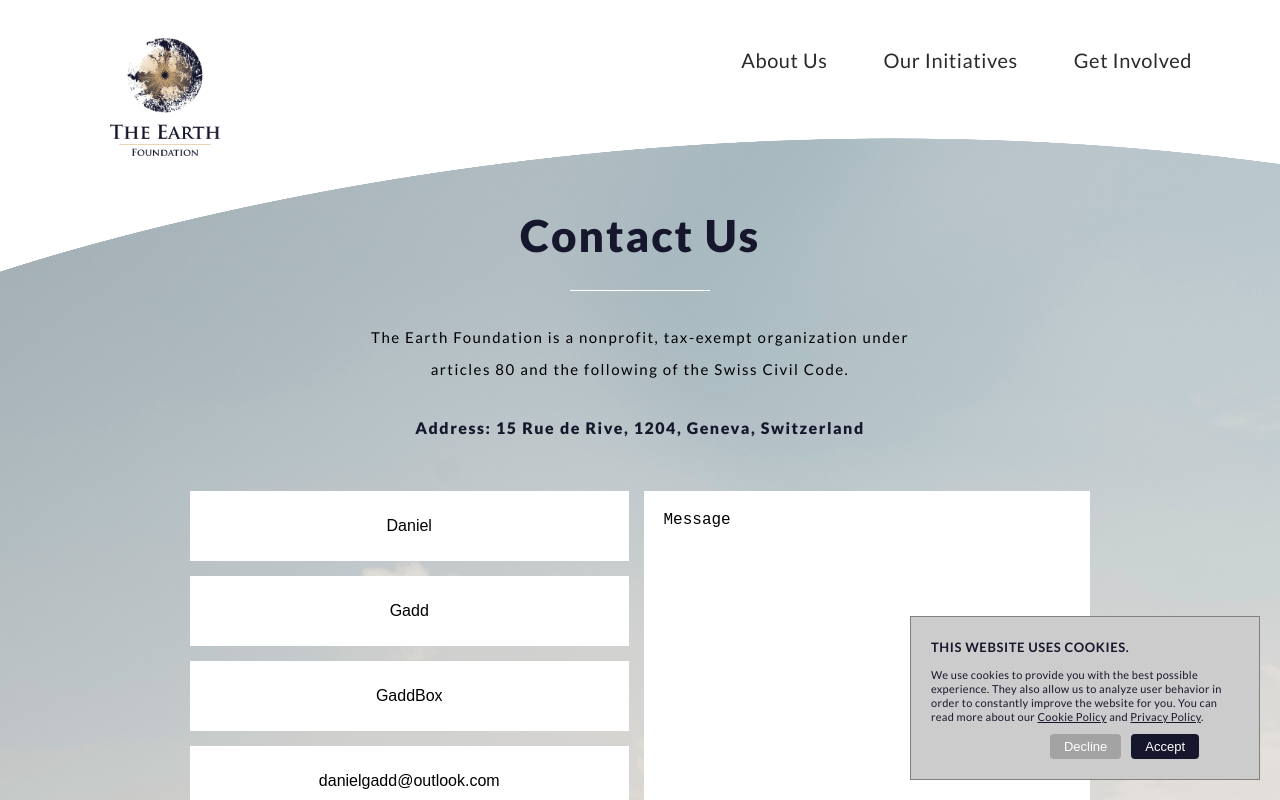
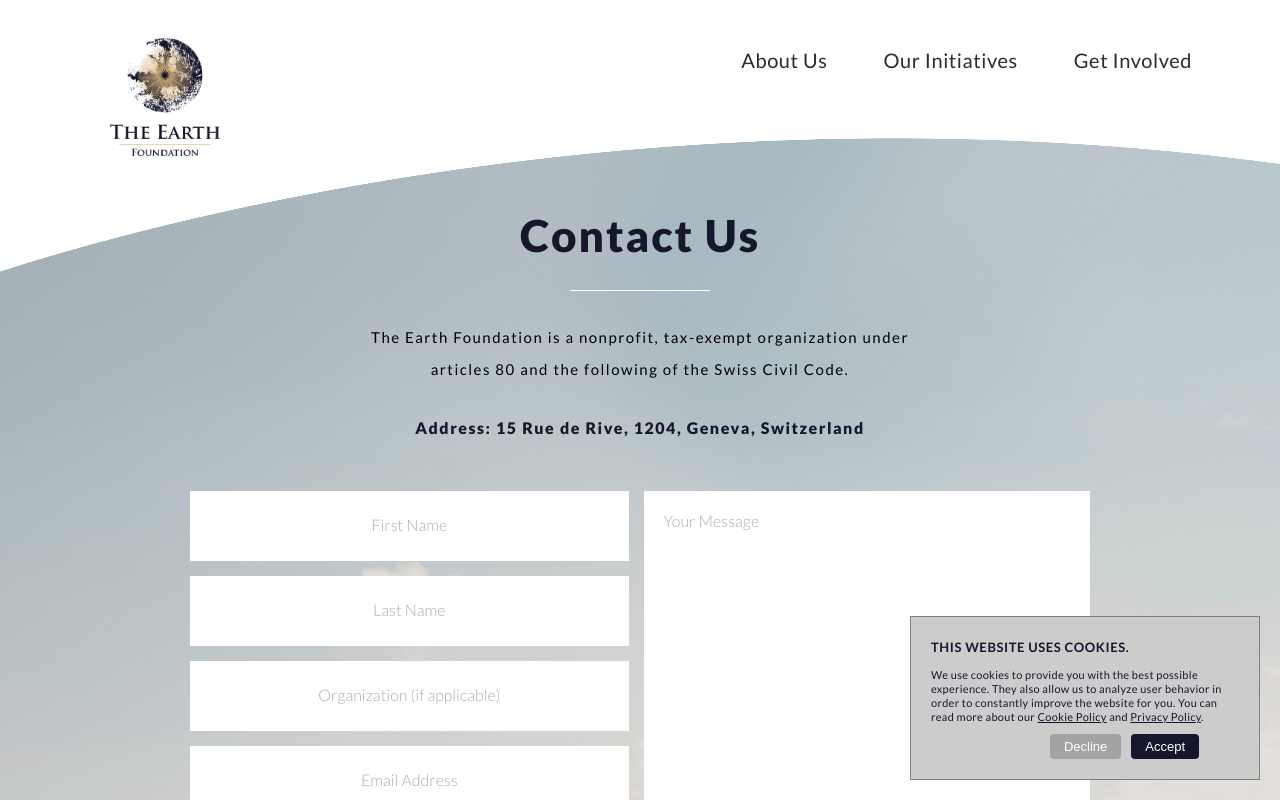
Before and after one commit to GaddMaster/earth-foundation, a Next.js app: page /contact-us in a window 1280 px wide. Built offline with nearby package versions, Linux system fonts and the light colour scheme.

Commit message:
Finished contact form

```diff
--- a/pages/api/email.js
+++ b/pages/api/email.js
@@ -7,7 +7,7 @@ export default async function handler(req, res) {
 
     console.log({ email, name, subject, message });
 
-    let result = await mailjet.onEmail(email, name, subject, `<span>${message}</span>`);
+    let result = await mailjet.onEmail(email, name, subject, message);
 
     res.status(200).json({ error: false, message: "Email Submitted Possibily", result });
 
--- a/pages/contact-us.jsx
+++ b/pages/contact-us.jsx
@@ -8,18 +8,18 @@ import Textarea from 'components/Textarea';
 import Recaptcha from 'components/Recaptcha';
 import Head from 'next/head';
 import http from "utils/http";
-import misc from "utils/misc";
 
 const regExp = /^(([^<>()\[\]\\.,;:\s@"]+(\.[^<>()\[\]\\.,;:\s@"]+)*)|(".+"))@((\[[0-9]{1,3}\.[0-9]{1,3}\.[0-9]{1,3}\.[0-9]{1,3}])|(([a-zA-Z\-0-9]+\.)+[a-zA-Z]{2,}))$/;
 
 const ContactUs = () => {
 
-    const [firstName, setFirstName] = useState('Daniel');
-    const [lastName, setLastName] = useState('Gadd');
-    const [organization, setOrganization] = useState('GaddBox');
-    const [email, setEmail] = useState('danielgadd@outlook.com');
-    const [message, setMessage] = useState('Message');
+    const [firstName, setFirstName] = useState('');
+    const [lastName, setLastName] = useState('');
+    const [organization, setOrganization] = useState('');
+    const [email, setEmail] = useState('');
+    const [message, setMessage] = useState('');
     const [captcha, setCaptcha] = useState(false);
+    const [emailSent, setEmailSent] = useState(false);
     const [submitDisabled, setSubmitDisabled] = useState(true);
 
     const onCaptchaChange = value => setCaptcha(value);
@@ -36,14 +36,19 @@ const ContactUs = () => {
         }
     }, [firstName, lastName, message, email]);
 
-    const onSubmitClick = value => {
+    const onSubmitClick = () => {
         console.log("SENDING");
         const name = `${firstName} ${lastName}`;
         const subject = `Contact request from ${name} ${organization && `(${organization})`}`;
         http.request("PUT", "/api/email", { email, name, subject, message }, ({ error, message }) => {
             console.log(`${error} ${message}`);
             if (!error) {
-                // SOMETHING
+              setEmailSent(true);
+              setFirstName('');
+              setLastName('');
+              setOrganization('');
+              setEmail('');
+              setMessage('');
             }
         });
     };
@@ -109,12 +114,17 @@ const ContactUs = () => {
                       <div className={styles.buttonsWrapper}>
                         <Recaptcha onChange={onCaptchaChange} />
                         <button
-                            type = "button"
-                            className = {styles.button}
-                            onClick = {onSubmitClick}>
-                            <span>Send Message</span>
+                          type = "button"
+                          className = {styles.button}
+                          onClick = {onSubmitClick}
+                          disabled={submitDisabled}
+                        >
+                          <span>Send Message</span>
                         </button>
                       </div>
+                      {emailSent && (
+                        <p className={styles.sent}>Your message successfully sent</p>
+                      )}
                     </form>
                 </div>
             </div>
--- a/styles/contact-us.module.scss
+++ b/styles/contact-us.module.scss
@@ -46,6 +46,14 @@
             letter-spacing: 1px;
             line-height: 24px;
         }
+    }
+
+    .sent {
+        width: 100%;
+        text-align: center;
+        font-weight: bold;
+        color: $blue;
+        margin: 30px 0 0;
     }
 
     .divider {
--- a/utils/mailjet.js
+++ b/utils/mailjet.js
@@ -12,14 +12,14 @@ const onEmail = async (email, name, subject, part, html, send = true) => {
 					},
 					To: [
 						{
-							Email: "atomicdanielgadd@hotmail.com",
+							Email: process.env.MAILJET_EMAIL_RECIEVER,
 							Name: name
 						}
 					],
 					Subject: subject,
-					TextPart: part || "The Earth Foundation PART !?",
+					TextPart: part,
 					HTMLPart: html,
-                    Headers: { "Reply-To": email }
+					Headers: { "Reply-To": email }
 				}
 			]
 		});
```
